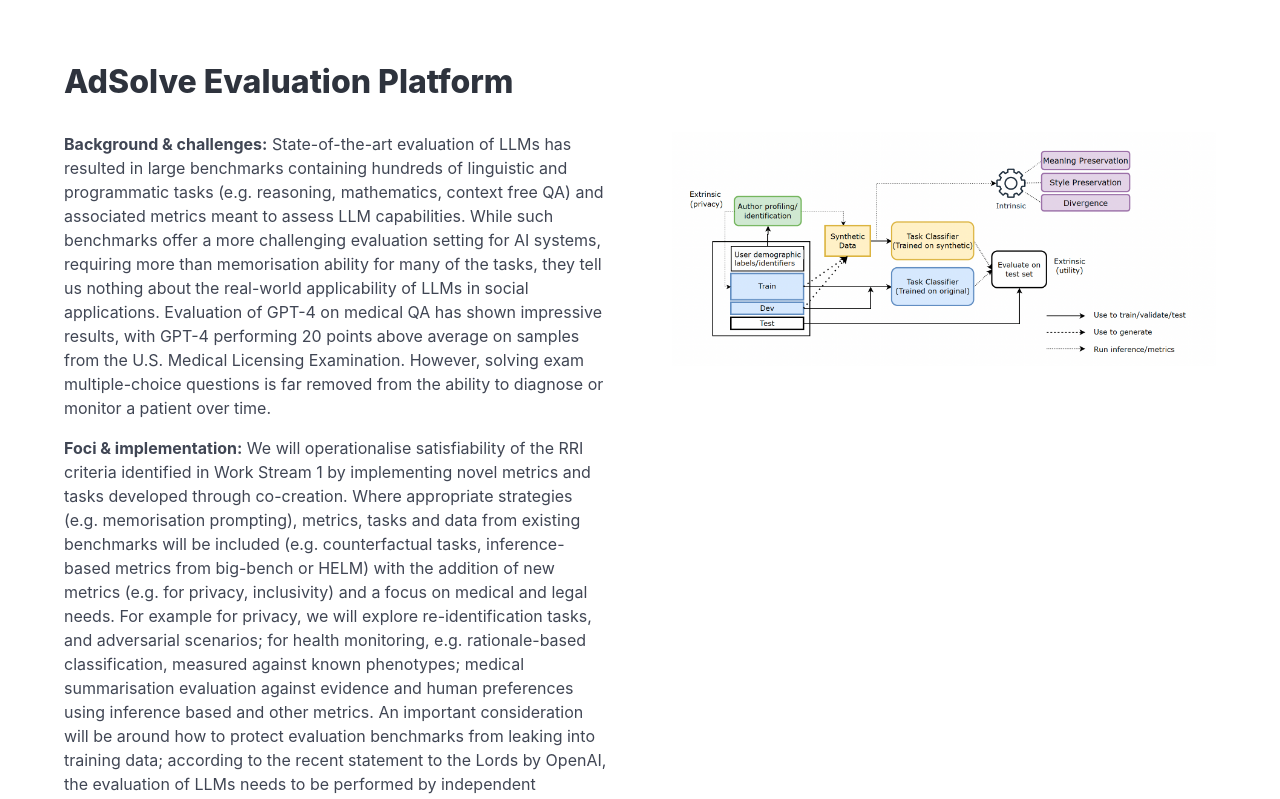
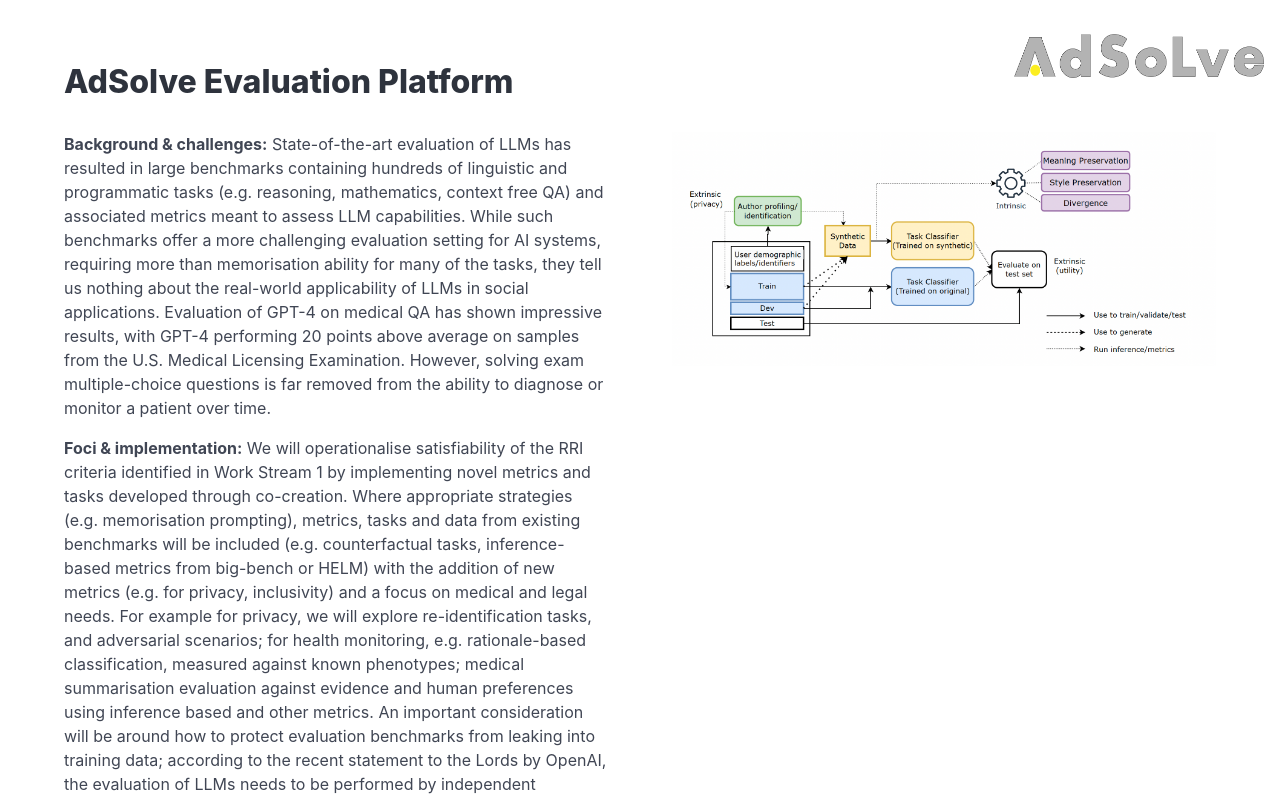
Before and after one commit to Maria-Liakata-NLP-Group/adsolve_evaluation_platform, a React (Vite) app: page / in a window 1280 px wide. Shown: the top 799 px of the page. Built offline with nearby package versions, Linux system fonts and the light colour scheme.

Commit message:
include adsolve logo on top

```diff
--- a/src/style.scss
+++ b/src/style.scss
@@ -19,6 +19,21 @@ body {
     max-width: 100vw;
     padding: 2rem;
     overflow-x: hidden;
+}
+
+// include AdSoLve logo in top right corner
+body::after {
+    content: "";
+    position: fixed;
+    top: 1rem;
+    right: 1rem;
+    width: 250px;
+    height: 80px;
+    background-image: url('/adsolve_logo.png');
+    background-size: contain;
+    background-repeat: no-repeat;
+    background-position: center;
+    pointer-events: none; // Allow clicks to pass through
 }
 
 .container {
```
Also changed, not shown: public/adsolve_logo.png (added).
